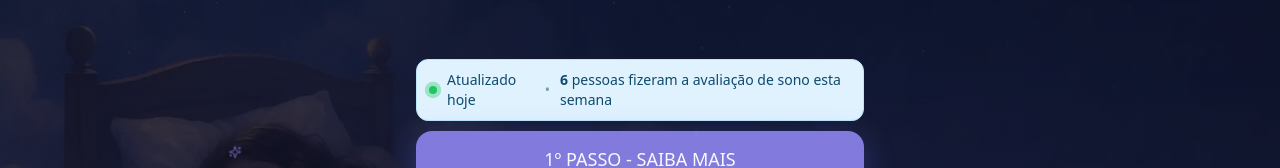
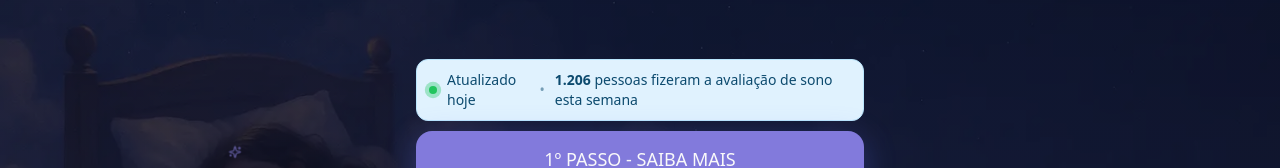
Before and after one commit to ernanirocha/dream-detective-quiz, a React (Vite) app: page / in a window 1280 px wide. Shown: the part 250-418 px from the top of the page. Built offline with nearby package versions, Linux system fonts and the light colour scheme; the HTML template or start-up script is replaced by a standard one.

Commit message:
Fix: Start social proof count at 1200

```diff
--- a/src/components/StartScreen.tsx
+++ b/src/components/StartScreen.tsx
@@ -4,12 +4,12 @@ import QuizButton from "./QuizButton";
 import HeroAd from "./HeroAd";
 
 const SocialProofBar = ({ onClick }: { onClick: () => void }) => {
-  const [count, setCount] = useState(0);
+  const [count, setCount] = useState(1200);
   const target = 1859;
 
   useEffect(() => {
     const tickMs = 2000;
-    let current = 0;
+    let current = 1200;
 
     // Fases: 3 em 3 (4 vezes) -> 5 em 5 (6 vezes) -> 1 em 1 (até o alvo)
     const phases = [
```
